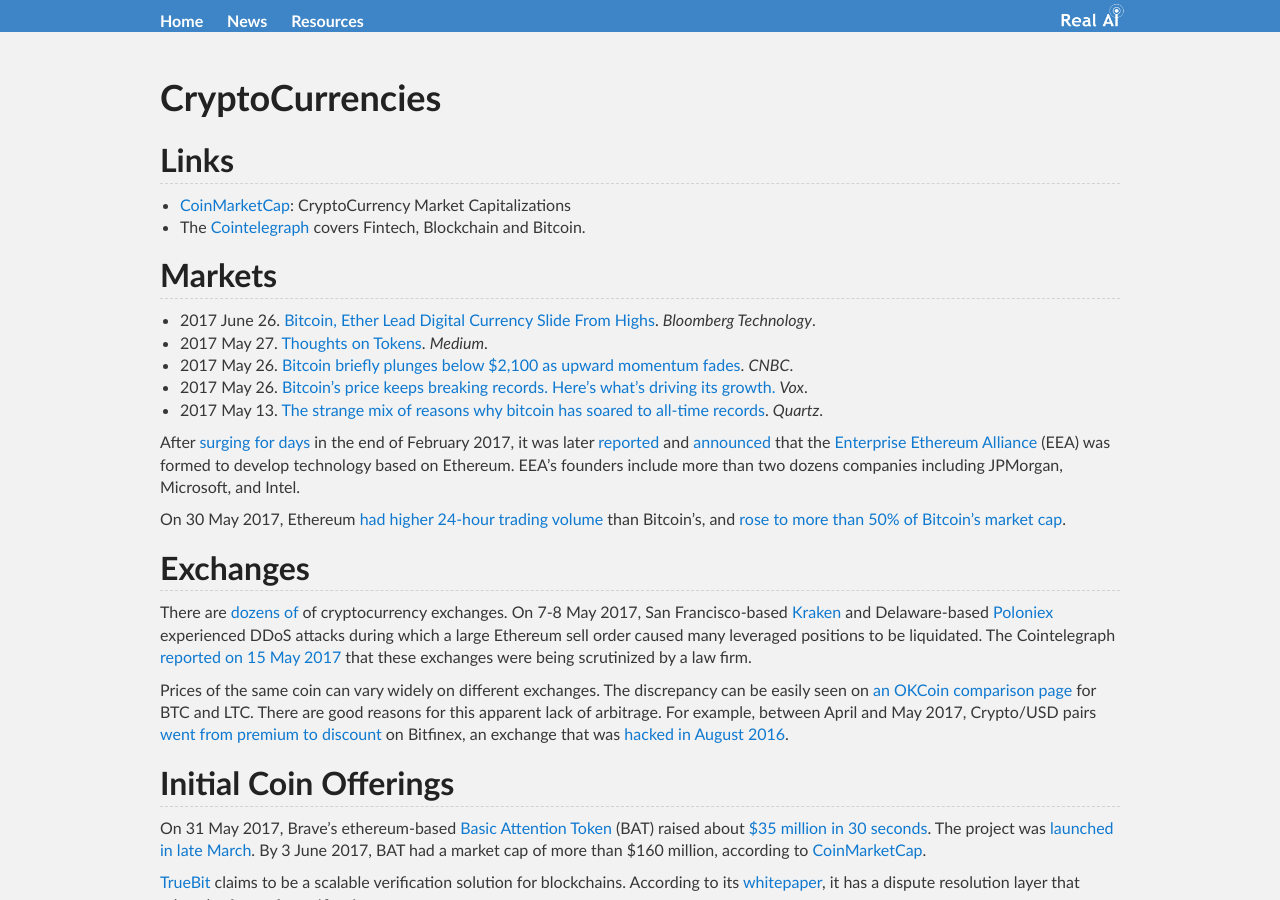
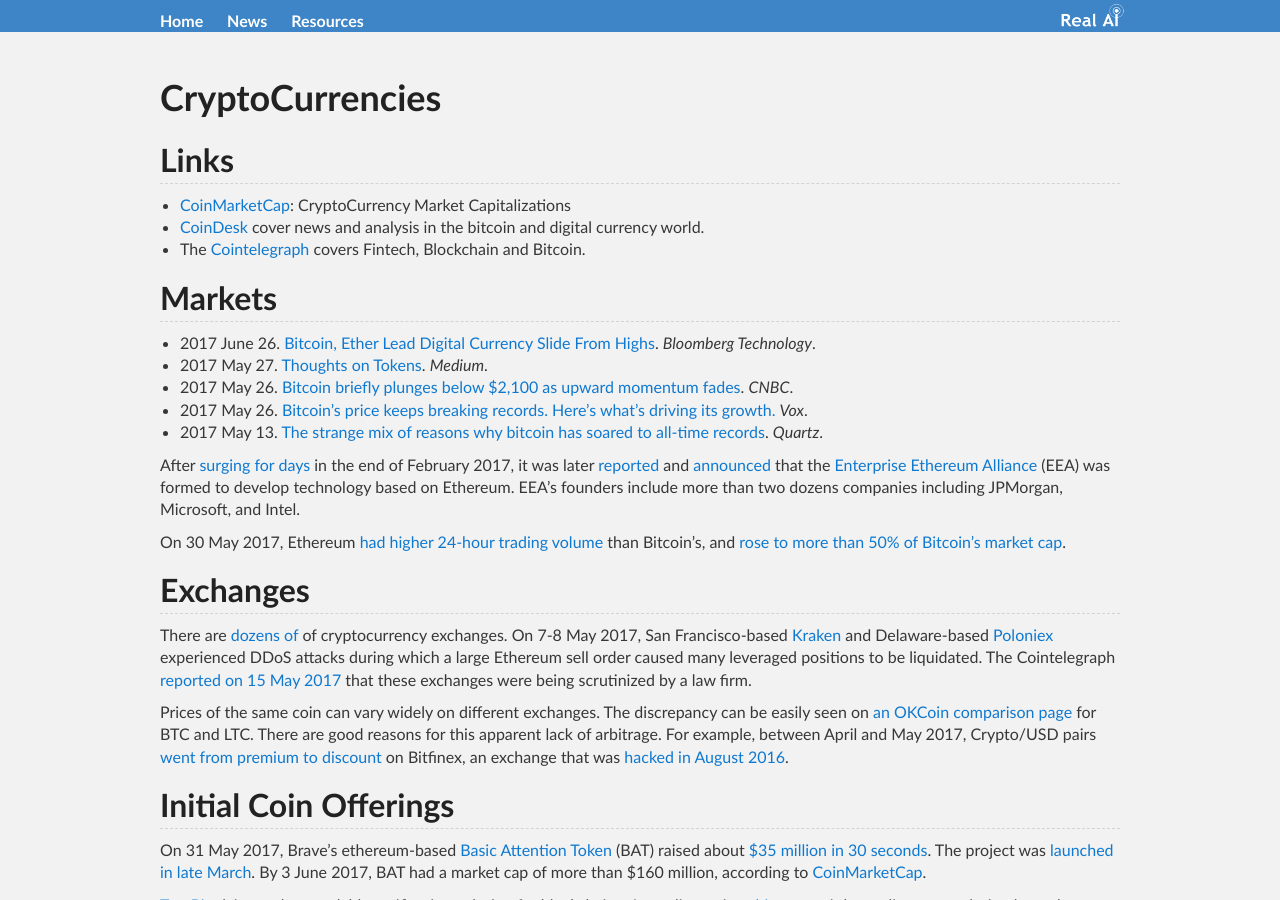
Before and after one commit to Tonywuhk/realai.org, a Jekyll site: the page built from coins.md, in a window 1280 px wide and 900 px high. Built offline with Jekyll 4.4.1, drawn with Linux system fonts in a browser that asks for light colours; our own code applies the rules of GitHub Pages for plain Markdown files; comment, search, counter and statistics services are not loaded; the repository's description, which GitHub fills in, is left out.

Commit message:
Update coins.md

```diff
--- a/coins.md
+++ b/coins.md
@@ -6,6 +6,7 @@
 ## Links
 
 * [CoinMarketCap](https://coinmarketcap.com/): CryptoCurrency Market Capitalizations
+* [CoinDesk](http://www.coindesk.com/) cover news and analysis in the bitcoin and digital currency world.
 * The [Cointelegraph](https://cointelegraph.com/) covers Fintech, Blockchain and Bitcoin.
 
 ## Markets
```
